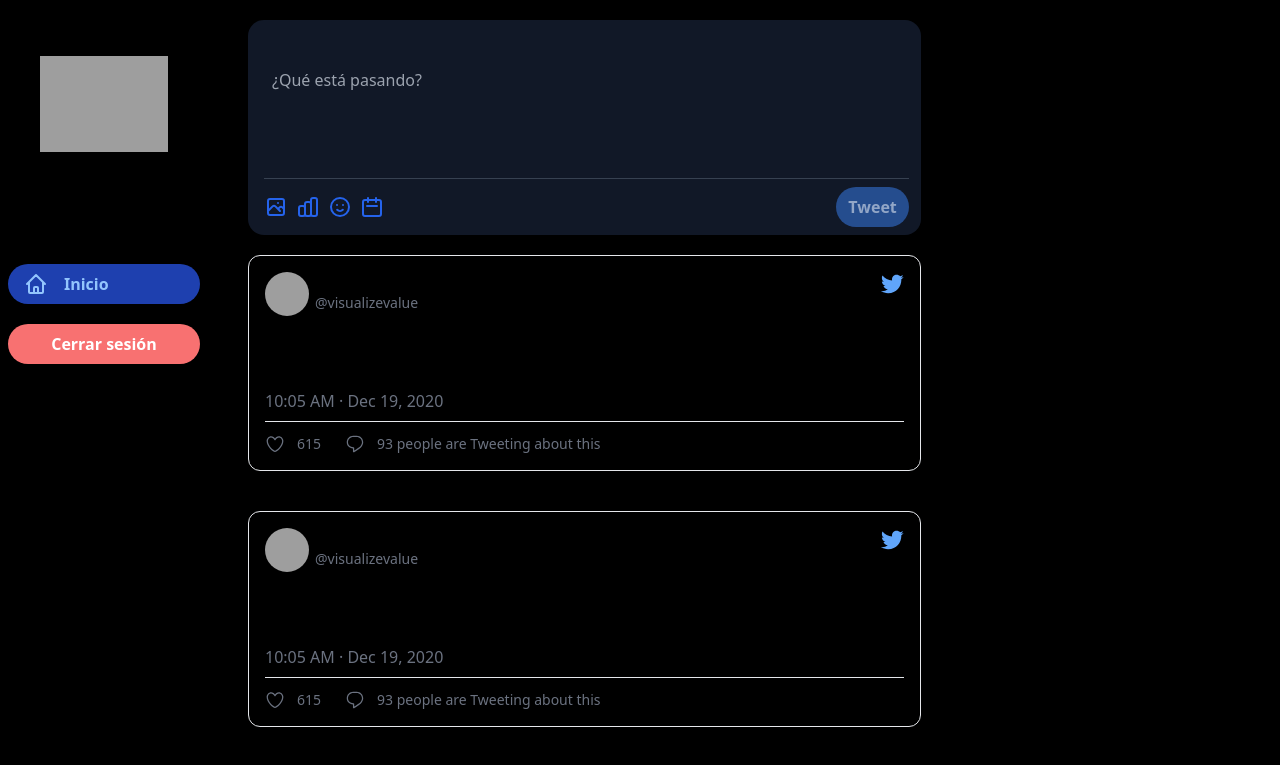
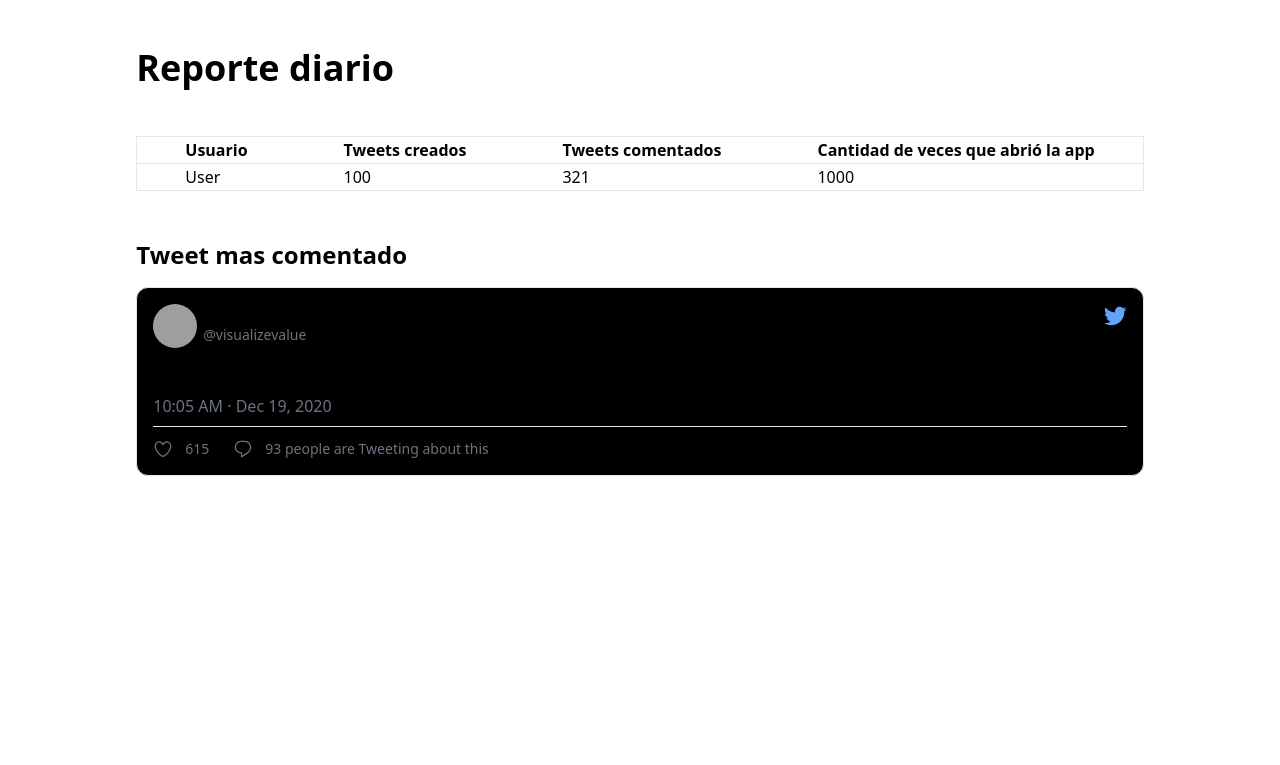
Before and after one commit to rodorce/twitter-clone-arq, a React (Create React App) app in the folder client/: page / in a window 1280 px wide. Shown: the top 765 px of the page. Built offline with nearby package versions, Linux system fonts and the light colour scheme; grey boxes are pictures that could not be loaded.

Commit message:
Add user metrics ui

```diff
--- a/client/src/App.js
+++ b/client/src/App.js
@@ -1,7 +1,8 @@
 import React, { useState, useEffect } from "react";
 import "./App.css";
-import Feed from "./UI/Feed";
-import Sidebar from "./UI/Sidebar";
+import UsersMetrics from "./UI/Dashboard/UsersMetrics";
+import Feed from "./UI/Twitter/Feed";
+import Sidebar from "./UI/Twitter/Sidebar";
 
 function App() {
   const [message, setMessage] = useState("");
@@ -14,9 +15,10 @@ function App() {
 
   return (
     <div className="flex flex-row">
-      <Sidebar />
+      <UsersMetrics />
+      {/* <Sidebar />
       <Feed />
-      <div className="w-1/3 bg-black"></div>
+      <div className="w-1/3 bg-black"></div> */}
     </div>
   );
 }
--- /dev/null
+++ b/client/src/UI/Dashboard/UsersMetrics.js
@@ -0,0 +1,34 @@
+import React from "react";
+import IndividualTweet from "../Twitter/IndividualTweet";
+
+const UsersMetrics = () => {
+  return (
+    <div className="mx-auto my-12">
+      <h1 className="text-4xl font-bold mb-12">Reporte diario</h1>
+      <table class="table-auto">
+        <thead className="border">
+          <tr>
+            <th className="mx-12 px-12">Usuario</th>
+            <th className="mx-12 px-12">Tweets creados</th>
+            <th className="mx-12 px-12">Tweets comentados</th>
+            <th className="mx-12 px-12">Cantidad de veces que abrió la app</th>
+          </tr>
+        </thead>
+        <tbody className="border">
+          <tr>
+            <td className="mx-12 px-12">User</td>
+            <td className="mx-12 px-12">100</td>
+            <td className="mx-12 px-12">321</td>
+            <td className="mx-12 px-12">1000</td>
+          </tr>
+        </tbody>
+      </table>
+      <div className="mx-auto my-12">
+        <h1 className="text-2xl font-bold mb-4">Tweet mas comentado</h1>
+        <IndividualTweet />
+      </div>
+    </div>
+  );
+};
+
+export default UsersMetrics;
```
Also changed, not shown: client/src/UI/Twitter/Feed.js (renamed from client/src/UI/Feed.js), client/src/UI/Twitter/IndividualTweet.js (renamed from client/src/UI/IndividualTweet.js), client/src/UI/Twitter/Sidebar.js (renamed from client/src/UI/Sidebar.js), client/src/UI/Twitter/TweetModal.js (renamed from client/src/UI/TweetModal.js).
